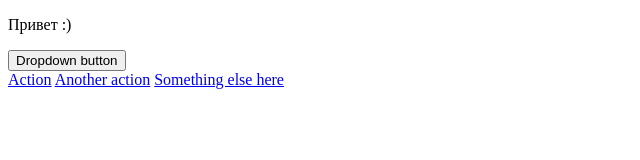
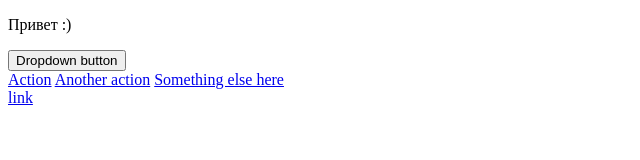
Before and after one commit to AlexS342/basics_JS-2kurs, a plain HTML site: page lesson-5/2.html in a window 1280 px wide. Shown: the full height of the page, 0-640 px from the left. Drawn offline with Linux system fonts and the light colour scheme.

Commit message:
Task 5.2 is completed

```diff
--- a/lesson-5/2.html
+++ b/lesson-5/2.html
@@ -1,9 +1,11 @@
 <!DOCTYPE html>
 <html lang="en">
+
 <head>
   <meta charset="UTF-8">
   <title>Homework</title>
 </head>
+
 <body>
   <!--
 Обязательное задание.
@@ -30,55 +32,70 @@
 
     /*
     1. Ко всем элементам, имеющим класс "dropdown-item" добавить еще один класс
-  "super-dropdown", необходимо использовать методы forEach и querySelectorAll и
-  свойство classList у элементов.
+    "super-dropdown", необходимо использовать методы forEach и querySelectorAll
+    и свойство classList у элементов.
      */
-
+    const ElDrop = document.querySelectorAll('.dropdown-item');
+    ElDrop.forEach(element => element.classList.add("super-dropdown"));
 
     /*
     2. У элемента с классом btn необходимо убрать класс "btn-secondary", если он
     присутствует у этого элемента, либо добавить, если такого класса у элемента
     не было.
      */
-
+    const ElBtn = document.querySelector('.btn');
+    ElBtn.classList.toggle("btn-secondary");
 
     /*
     3. Необходимо удалить класс "dropdown-menu" у элемента, у которого
     присутствует класс "menu".
      */
-
+    const ElMenu = document.querySelector(".menu");
+    ElMenu.classList.remove("dropdown-menu")
 
     /*
     4. Используя метод insertAdjacentHTML добавьте после div'a с классом
     "dropdown" следующую разметку:
       <a href="#">link</a>
      */
+    const Eldropdown = document.querySelector('div.dropdown');
+    Eldropdown.insertAdjacentHTML("afterend", '<a href="#">link</a>');
+
+    /*
+    -5. У элемента с id "dropdownMenuButton" замените id на "superDropdown".
+     */
+    const ElDMB = document.querySelector('#dropdownMenuButton');
+    ElDMB.id = "superDropdown";
+
+    /*
+    -6. Добавьте атрибут data-dd со значением 3 элементу у которого существует
+    атрибут "aria-labelledby" равный "dropdownMenuButton" используя dataset.
+     */
+    const ElData_dd = document.querySelector('[aria-labelledby]');
+    ElData_dd.setAttribute('data-dd', 3);
 
 
     /*
-  5. У элемента с id "dropdownMenuButton" замените id на "superDropdown".
+    -7. Удалите атрибут type у элемента с классом "dropdown-toggle".
      */
-
+    const ElDropdown = document.querySelector('.dropdown-toggle');
+    ElDropdown.removeAttribute("type");
 
     /*
-  6. Добавьте атрибут data-dd со значением 3 элементу у которого существует
-  атрибут "aria-labelledby" равный "dropdownMenuButton" используя dataset.
-   */
-
-
-  /*
-  7. Удалите атрибут type у элемента с классом "dropdown-toggle".
-   */
-
-
-  /*
-  8. Выведите в консоль все имеющиеся атрибуты и их значения тега у которого
+    -8. Выведите в консоль все имеющиеся атрибуты и их значения тега у которого
     есть все два класса btn и dropdown-toggle.
     Вывод каждого атрибута и значений должен выглядеть следующим образом (пример):
     Атрибут "class" содержит значение "btn btn-secondary dropdown-toggle"
      */
-
+    const ElBtnDrop = document.querySelector('.btn.dropdown-toggle');
+    const ElDataset = ElBtnDrop.attributes;
+    for (let i = 0; i < ElDataset.length; i++) {
+      const Name = ElDataset[i].nodeName;
+      const Value = ElDataset[i].nodeValue;
+      console.log(`Атрибут ${Name} содержит значение ${Value}`);
+    }
 
   </script>
 </body>
+
 </html>
```
Lines whose indentation alone changed are shown as unchanged.
